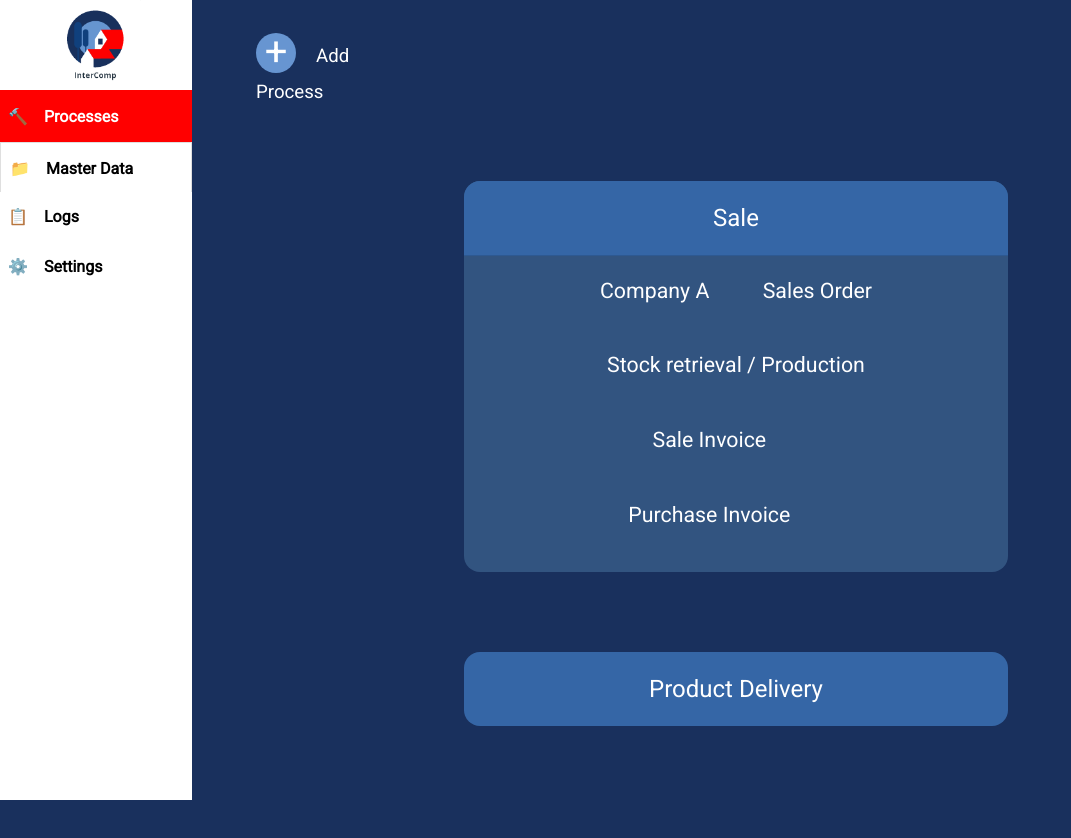
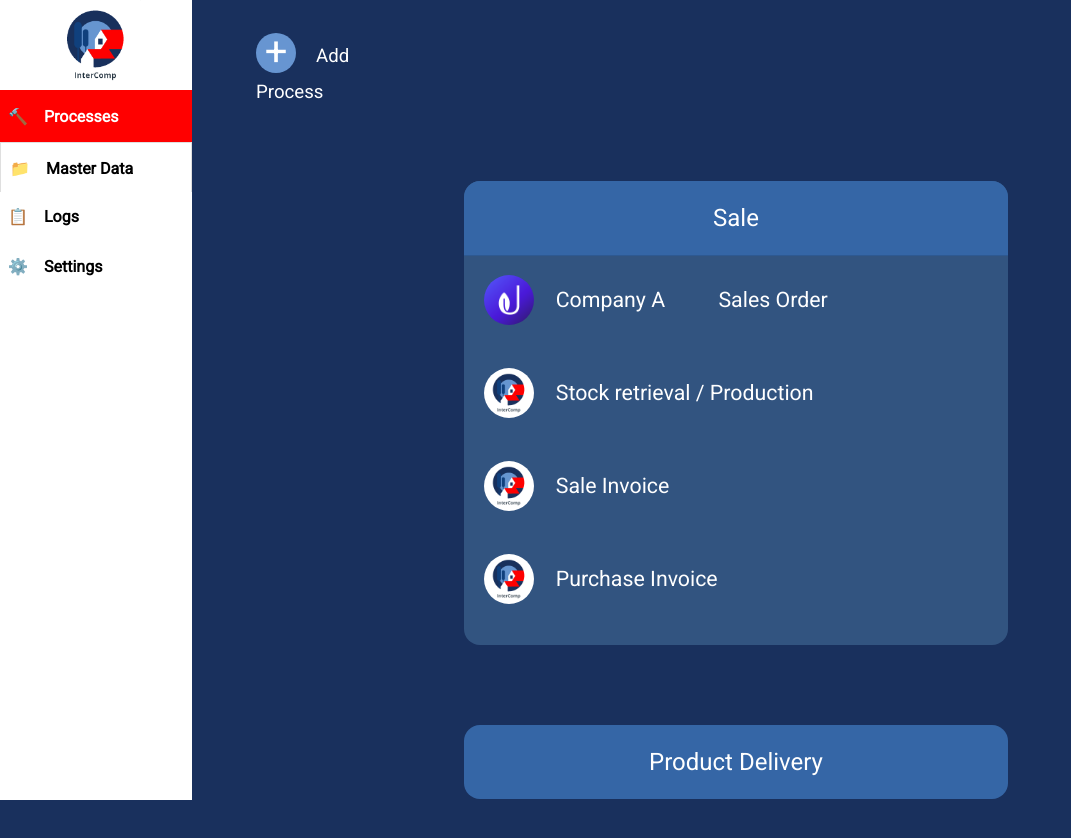
Before and after one commit to TomasNovo/FEUP-SINF, a React (Create React App) app in the folder frontend/: page / in a window 1280 px wide. Both pictures are taken after a click on the button "Sale". Shown: the top 838 px of the page, without its empty margins (0-1071 px from the left). Before the commit the page ends 806 px from the top, so only its background shows below. Built offline with nearby package versions, Linux system fonts and the light colour scheme; some icons are missing.

Commit message:
feat: add process step execution site display

```diff
--- a/frontend/src/components/Navbar/Navbar.js
+++ b/frontend/src/components/Navbar/Navbar.js
@@ -20,7 +20,7 @@ class Navbar extends React.Component
 	componentDidMount()
 	{
         document.getElementById("nav-" + this.state.page).classList.add("active");
-	}
+    }
 
 	render()
 	{
--- a/frontend/src/components/Processes/Processes.css
+++ b/frontend/src/components/Processes/Processes.css
@@ -108,12 +108,15 @@
 .step
 {
     display: flex;
-    justify-content: center;
+    justify-content: baseline ;
+    align-items: center;
+    width: 100%;
 }
 
 .step > i
 {
     font-size: 20pt;
+    padding-bottom: 0.4em;
 }
 
 .step > i
@@ -123,8 +126,14 @@
 
 }
 
-.step > i:first-child
+.step > img:first-child
 {
+    width: 10%;
     margin-right: 1em;
-    color: red;
+    border: transparent 1px black;
+    border-radius: 50%;
 }
+
+.tooltip {
+    font-size: 12pt;
+  }
--- a/frontend/src/components/Processes/Processes.js
+++ b/frontend/src/components/Processes/Processes.js
@@ -5,12 +5,37 @@ import PageTemplate from '../PageTemplate/PageTemplate';
 import Accordion from 'react-bootstrap/Accordion';
 import Card from 'react-bootstrap/Card';
 import Button from 'react-bootstrap/Button';
+import OverlayTrigger from 'react-bootstrap/OverlayTrigger';
+import Tooltip from 'react-bootstrap/Tooltip';
+import logo from '../../assets/logo.png';
+import jasmin from '../../assets/jasmin-logo.png';
 
 class Processes extends React.Component
 {
     componentDidMount()
     {
         document.title = "Processes";
+    }
+
+    addTooltip(image)
+    {
+        let tooltip;
+        let alt;
+
+        if(image === logo)
+        {
+            tooltip = <Tooltip>Intercomp</Tooltip>
+            alt = "Intercomp";
+        }
+        else
+        {
+            tooltip = <Tooltip>Jasmin</Tooltip>
+            alt = "Jasmin";
+        }
+
+        return <OverlayTrigger placement="left" delay={{ show: 250, hide: 250 }} overlay={tooltip}>
+                    <img src={image} alt={alt}/>
+                </OverlayTrigger>
     }
 
     render()
@@ -31,21 +56,25 @@ class Processes extends React.Component
                             <Accordion.Collapse eventKey="1">
                                 <Card.Body>
                                    <div className="step">
+                                        {this.addTooltip(jasmin)}
                                         <span>Company A</span>
                                         <i className="glyphicon glyphicon-arrow-right"></i>
                                         <span>Sales Order</span>
                                    </div>
                                    <i className="glyphicon glyphicon-arrow-down"></i>
                                    <div className="step">
+                                        {this.addTooltip(logo)}
                                         <span>Stock retrieval / Production</span>
                                    </div>
                                    <i className="glyphicon glyphicon-arrow-down"></i>
                                    <div className="step">
+                                        {this.addTooltip(logo)}
                                         <span>Sale Invoice</span>
                                         <i className="glyphicon glyphicon-arrow-right"></i>
                                    </div>
                                    <i className="glyphicon glyphicon-arrow-down"></i>
                                    <div className="step">
+                                        {this.addTooltip(logo)}
                                         <span>Purchase Invoice</span>
                                         <i className="glyphicon glyphicon-arrow-right"></i>
                                    </div>
@@ -61,24 +90,29 @@ class Processes extends React.Component
                             <Accordion.Collapse eventKey="2">
                                 <Card.Body>
                                     <div className="step">
+                                        {this.addTooltip(jasmin)}
                                         <i className="glyphicon glyphicon-arrow-right"></i>
                                         <span>Delivery Order</span>
                                     </div>
                                     <i className="glyphicon glyphicon-arrow-down"></i>
                                     <div className="step">
+                                        {this.addTooltip(logo)}
                                         <span>Purchase Verification</span>
                                     </div>
                                     <i className="glyphicon glyphicon-arrow-down"></i>
                                     <div className="step">
+                                        {this.addTooltip(logo)}
                                         <span>Delivery</span>
                                     </div>
                                     <i className="glyphicon glyphicon-arrow-down"></i>
                                     <div className="step">
+                                        {this.addTooltip(logo)}
                                         <span>Service Invoice</span>
                                         <i className="glyphicon glyphicon-arrow-left"></i>
                                     </div>
                                     <i className="glyphicon glyphicon-arrow-down"></i>
                                     <div className="step">
+                                        {this.addTooltip(logo)}
                                         <span>Service Provided Invoice</span>
                                         <i className="glyphicon glyphicon-arrow-right"></i>
                                     </div>
```
Also changed, not shown: frontend/src/assets/jasmin-logo.png (added).
